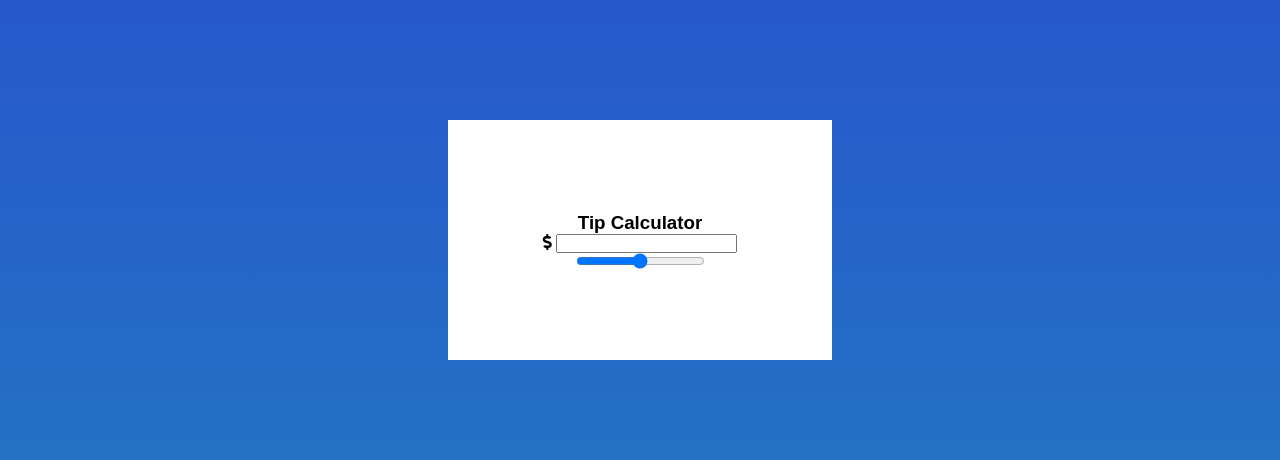
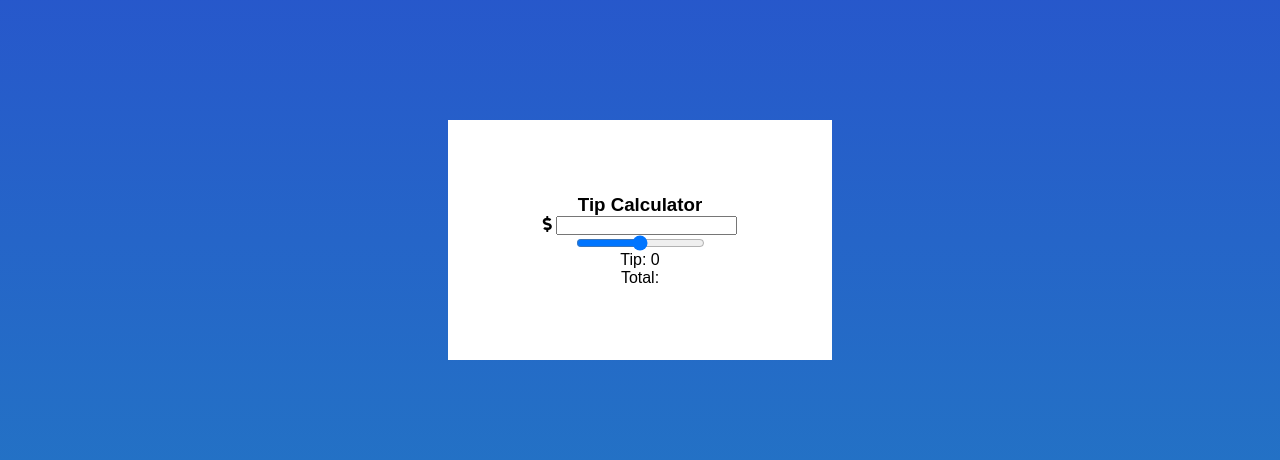
Before and after one commit to marcelooliveiramendes/TipCalculator, a plain HTML site: page index.html in a window 1280 px wide. Shown: the part 160-620 px from the top of the page. Drawn offline with Linux system fonts and the light colour scheme.

Commit message:
Criando HTML

```diff
--- a/index.html
+++ b/index.html
@@ -31,6 +31,7 @@
             align-items: center;
             background-color: white;
         }
+
     </style>
 </head>
 <body>
@@ -43,6 +44,9 @@
         </div>
 
         <input type="range" name="" id="" min="0" max="100">
+        <p>Tip: <span>0</span></p>
+
+        <p>Total: <span></span></p>
     </div>
 </body>
 </html>
```
